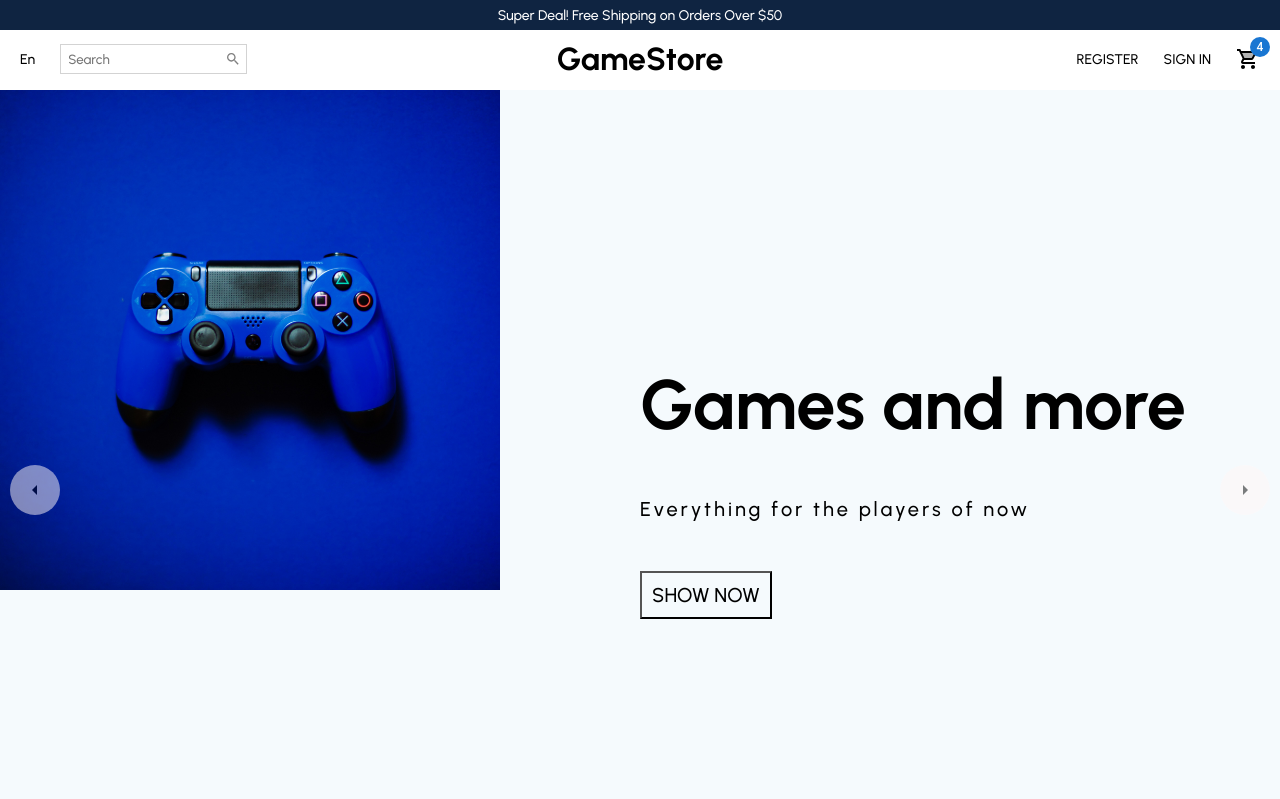
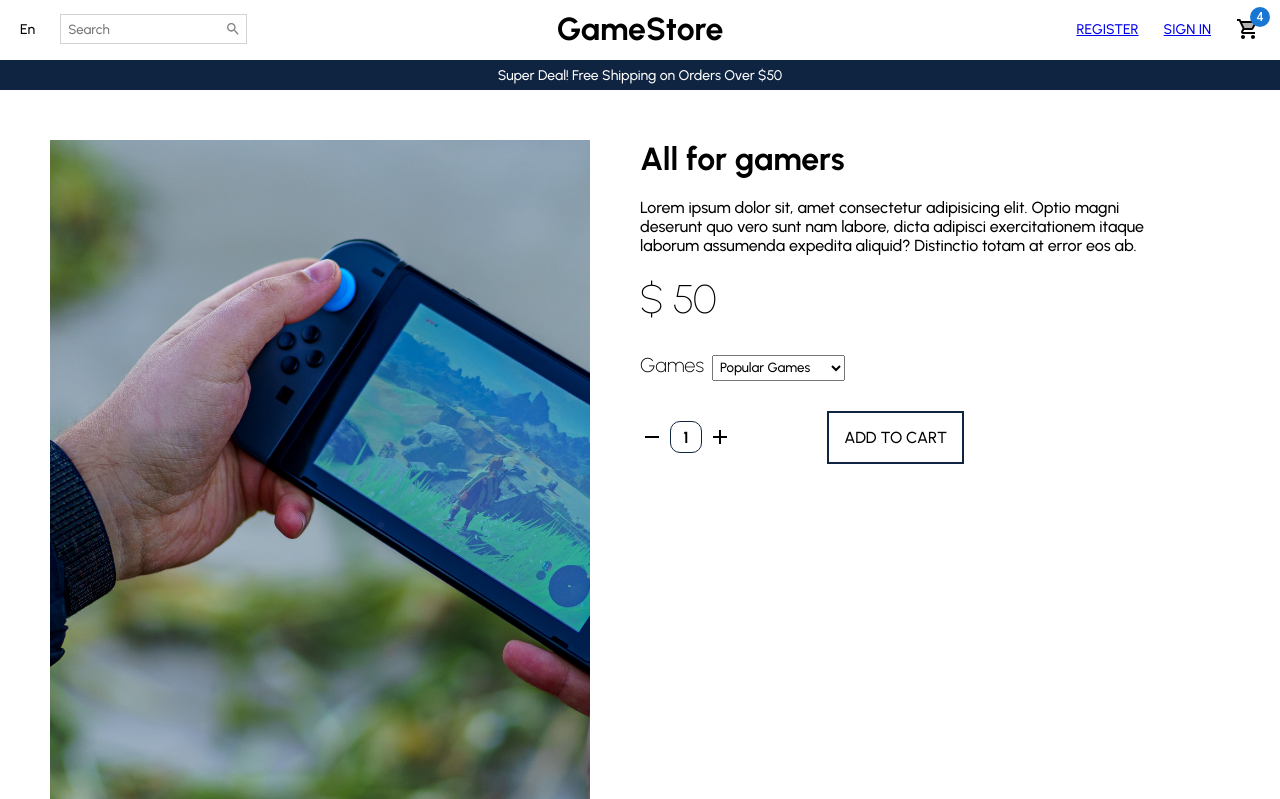
Before and after one commit to mayefa10/ecommerce_react, a React (Create React App) app: page /product in a window 1280 px wide. Shown: the top 799 px of the page. Built offline with nearby package versions, Linux system fonts and the light colour scheme.

Commit message:
links of  register and login

```diff
--- a/package.json
+++ b/package.json
@@ -13,6 +13,7 @@
     "@testing-library/user-event": "^13.5.0",
     "react": "^18.2.0",
     "react-dom": "^18.2.0",
+    "react-router-dom": "^6.19.0",
     "react-scripts": "5.0.1",
     "styled-components": "^5.3.9",
     "web-vitals": "^2.1.4"
--- a/src/App.jsx
+++ b/src/App.jsx
@@ -4,12 +4,25 @@ import Home from "./pages/Home";
 import Register from "./pages/Register";
 import Login from "./pages/Login";
 import Cart from "./pages/Cart";
+import { BrowserRouter, Route, Routes } from "react-router-dom";
 
 
 function App() {
   return (
    <>
-   <Home/>
+<BrowserRouter>
+<Routes>
+  <Route path="/" element={<Home/>}/>
+  <Route path="/product" element={<Product/>}/>
+  <Route path="/product-list" element={<ProductList/>}/>
+  <Route path="/register" element={<Register/>}/>
+  <Route path="/sig-in" element={<Login/>}/>
+  <Route path="/" element={<Home/>}/>
+  <Route path="/" element={<Home/>}/>
+
+</Routes>
+</BrowserRouter>
+
 
    </>
   );
--- a/src/components/Navbar.jsx
+++ b/src/components/Navbar.jsx
@@ -3,6 +3,7 @@ import styled from 'styled-components';
 import { Search, ShoppingCartTwoTone } from '@mui/icons-material';
 import { Badge } from '@mui/material';
 import { mobile } from '../responsive';
+import { Link } from 'react-router-dom';
 
 const Container = styled.div`
   height: 60px;
@@ -78,8 +79,8 @@ const Navbar = () => {
           <Logo>GameStore</Logo>
         </Center>
         <Right>
-          <MenuItem>REGISTER</MenuItem>
-          <MenuItem>SIGN IN</MenuItem>
+          <MenuItem><Link className='' to = '/register' >REGISTER</Link></MenuItem>
+          <MenuItem><Link to='/sig-in'>SIGN IN</Link></MenuItem>
           <MenuItem>
             <Badge badgeContent={4} color="primary">
               <ShoppingCartTwoTone />
--- a/src/components/Product.jsx
+++ b/src/components/Product.jsx
@@ -16,7 +16,7 @@ const Icon = styled.div`
     margin:10px;
     transition:all 0.5s ease;
     &:hover{
-        background-color:#f2f2f2;
+        background-color:#e9f5f5;
         transform:scale(1.1);
     }
 `;
@@ -56,7 +56,7 @@ const Info = styled.div`
   position: absolute;
   top: 0;
   left: 0;
-  background-color: rgba(0,0,0,0.2);
+  background-color: rgba(0,0,0,0.1);
   z-index: 3;
   display: flex;
   align-items: center;
```
Also changed, not shown: 1 other file (tests, documents, lock files or other folders).
